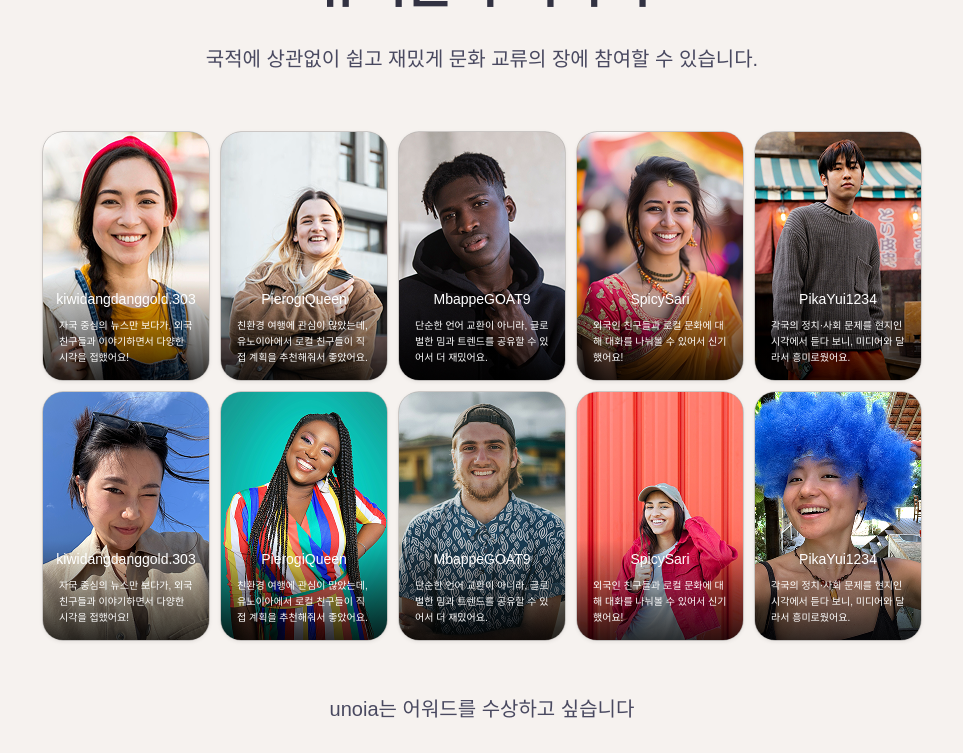
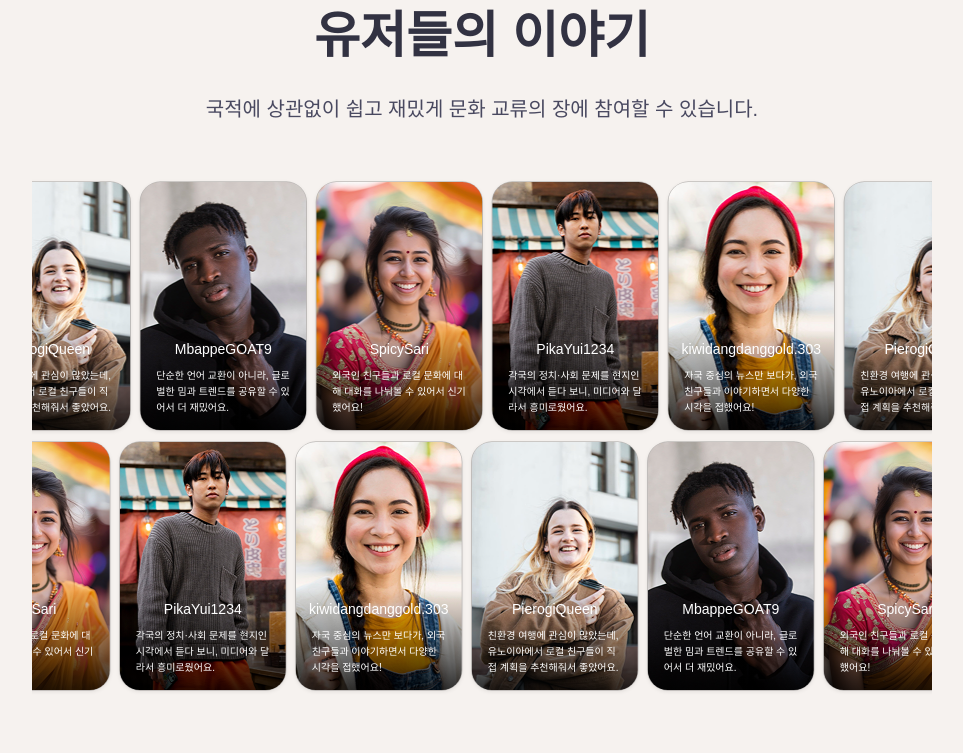
Before and after one commit to hyun2e/unoia-landing, a React (Vite) app: page / in a window 1280 px wide. Shown: the part 10500-11253 px from the top of the page, without its empty margins (158-1121 px from the left). Built offline with nearby package versions, Linux system fonts and the light colour scheme; a web font is replaced by a local one.

Commit message:
섹션9 흐르게했어요요

```diff
--- a/src/components/Section04.jsx
+++ b/src/components/Section04.jsx
@@ -40,7 +40,7 @@ const TextContainer = styled(motion.div)`
 
 const Section04 = () => {
   const { ref, inView } = useInView({
-    triggerOnce: true, // 한 번만 실행
+    triggerOnce: false, // 한 번만 실행
     threshold: 0.1, // 10% 보이면 실행
   });
 
@@ -51,9 +51,11 @@ const Section04 = () => {
       console.log("스크롤 감지됨: 1.5초 후 텍스트 등장");
       setTimeout(() => {
         setShowText(true);
-      }, 500); // 1초 후 텍스트 등장
+      }, 1000);
+    } else {
+      setShowText(false); // 스크롤 벗어나면 다시 숨김
     }
-  }, [inView]);
+  }, [inView]); // inView가 변할 때마다 실행
 
   return (
     <StyledSection ref={ref}>
--- a/src/components/Section09.jsx
+++ b/src/components/Section09.jsx
@@ -1,30 +1,62 @@
 import React from "react";
 import Reviewcard from "./Reviewcard";
-import styled from "styled-components";
+import styled, { keyframes } from "styled-components";
 import Headline from "./Headline";
 
 const StyledSection09 = styled.div`
   background-color: ${({ theme }) => theme.colors.brown50};
+  overflow: hidden; /* 가로 스크롤 방지 */
+  display: flex;
+  flex-direction: column;
+  align-items: center;
+  justify-content: center;
+  padding: 50px 0;
+`;
+
+/* 첫 번째 줄 애니메이션 (왼쪽 이동) */
+const moveLeft = keyframes`
+  0% { transform: translateX(0); }
+  100% { transform: translateX(-33.33%); } /* 3배로 늘려서 자연스럽게 반복 */
+`;
+
+/* 두 번째 줄 애니메이션 (오른쪽 이동) */
+const moveRight = keyframes`
+  0% { transform: translateX(-33.33%); } /* 3배로 늘려서 자연스럽게 반복 */
+  100% { transform: translateX(0); }
 `;
 
 const ReviewCardContainer = styled.div`
   margin: auto;
+  width: 900px; /* 카드 리스트의 너비 고정 */
+  overflow: hidden;
+  display: flex;
+  flex-direction: column;
+  align-items: center;
 `;
 
 const RowContainer = styled.div`
   display: flex;
   flex-direction: row;
-  gap: 12px;
   justify-content: center;
+  width: max-content; /* 가로 길이를 제한 없이 늘릴 수 있도록 설정 */
+  animation: ${(props) => (props.direction === "left" ? moveLeft : moveRight)}
+    24s linear infinite; /* 무한 반복 */
+`;
+
+/* 개별 카드 사이 간격 추가 */
+const ReviewCardWrapper = styled.div`
+  margin-right: 10px; /* 카드 사이 여백 */
+`;
+
+/* 카드 리스트를 세 번 반복하여 끊김 없이 연결 */
+const ExtendedRow = styled.div`
+  display: flex;
 `;
 
 const AwardWrapper = styled.div`
-  margin: auto;
+  margin-top: 40px;
   padding: 48px 0px 60px 0px;
-  p {
   text-align: center;
-    margin-bottom: 30px;
-  }
 `;
 
 const AwardImageContainer = styled.div`
@@ -38,7 +70,7 @@ const AwardImageContainer = styled.div`
 `;
 
 const Section09 = () => {
-  const reviewInfoTop = [
+  const reviewInfo = [
     {
       nickname: "kiwidangdanggold.303",
       content:
@@ -71,39 +103,6 @@ const Section09 = () => {
     },
   ];
 
-  const reviewInfoBottom = [
-    {
-      nickname: "kiwidangdanggold.303",
-      content:
-        "자국 중심의 뉴스만 보다가, 외국 친구들과 이야기하면서 다양한 시각을 접했어요!",
-      src: "src/assets/images/S09_img06.png",
-    },
-    {
-      nickname: "PierogiQueen",
-      content:
-        "친환경 여행에 관심이 많았는데, 유노이아에서 로컬 친구들이 직접 계획을 추천해줘서 좋았어요.",
-      src: "src/assets/images/S09_img07.png",
-    },
-    {
-      nickname: "MbappeGOAT9",
-      content:
-        "단순한 언어 교환이 아니라, 글로벌한 밈과 트렌드를 공유할 수 있어서 더 재밌어요.",
-      src: "src/assets/images/S09_img08.png",
-    },
-    {
-      nickname: "SpicySari",
-      content:
-        "외국인 친구들과 로컬 문화에 대해 대화를 나눠볼 수 있어서 신기했어요!",
-      src: "src/assets/images/S09_img09.png",
-    },
-    {
-      nickname: "PikaYui1234",
-      content:
-        "각국의 정치·사회 문제를 현지인 시각에서 듣다 보니, 미디어와 달라서 흥미로웠어요.",
-      src: "src/assets/images/S09_img10.png",
-    },
-  ];
-
   return (
     <StyledSection09>
       <Headline
@@ -113,27 +112,37 @@ const Section09 = () => {
         description_width="560px"
       />
       <ReviewCardContainer>
-        <RowContainer>
-          {reviewInfoTop.map((review, index) => (
+        {/* 첫 번째 줄 (왼쪽으로 이동) */}
+        <RowContainer direction="left">
+          <ExtendedRow>
+            {reviewInfo.concat(reviewInfo).concat(reviewInfo).map((review, index) => (
+              <ReviewCardWrapper key={index}>
                 <Reviewcard
-              key={index}
                   nickname={review.nickname}
                   content={review.content}
                   src={review.src}
                 />
+              </ReviewCardWrapper>
             ))}
+          </ExtendedRow>
         </RowContainer>
-        <RowContainer>
-          {reviewInfoBottom.map((review, index) => (
+
+        {/* 두 번째 줄 (오른쪽으로 이동) */}
+        <RowContainer direction="right">
+          <ExtendedRow>
+            {reviewInfo.concat(reviewInfo).concat(reviewInfo).map((review, index) => (
+              <ReviewCardWrapper key={index}>
                 <Reviewcard
-              key={index}
                   nickname={review.nickname}
                   content={review.content}
                   src={review.src}
                 />
+              </ReviewCardWrapper>
             ))}
+          </ExtendedRow>
         </RowContainer>
       </ReviewCardContainer>
+
       <AwardWrapper>
         <p>unoia는 어워드를 수상하고 싶습니다</p>
         <AwardImageContainer>
```
Lines whose indentation alone changed are shown as unchanged.
